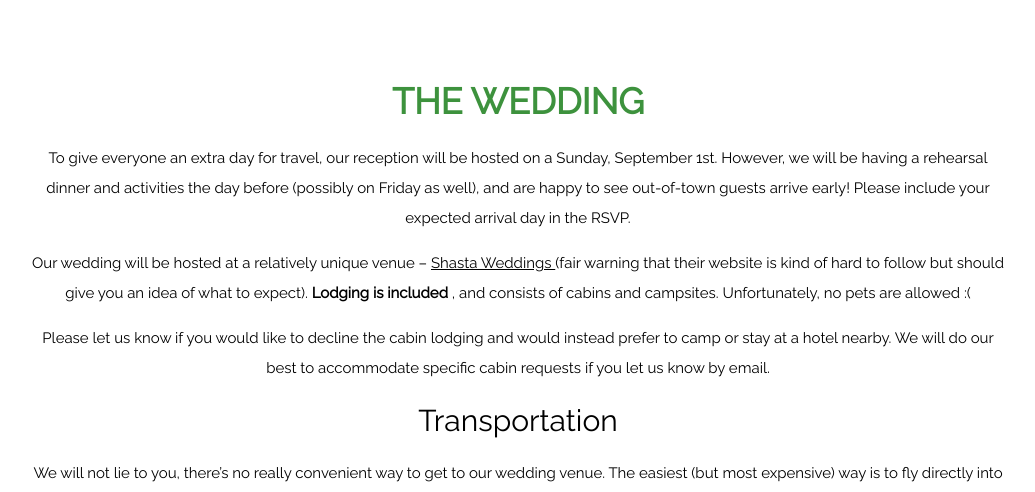
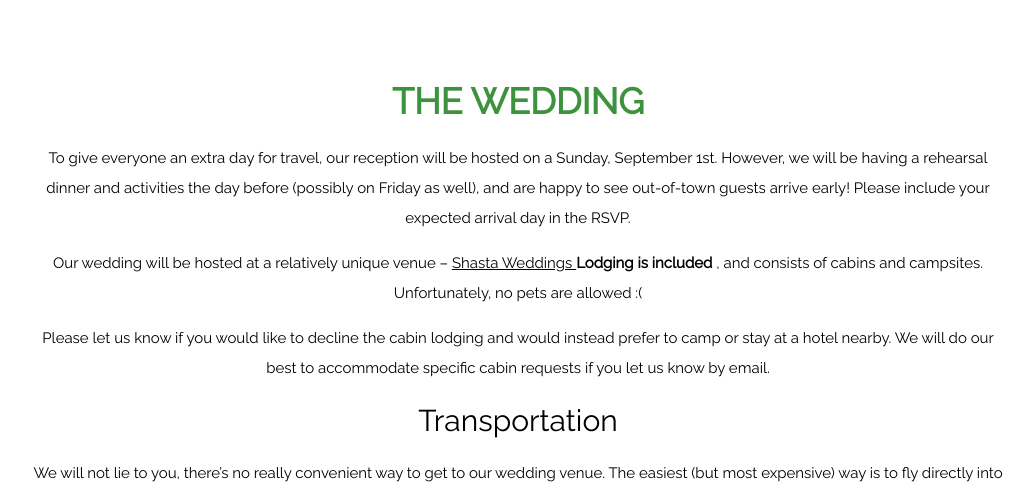
Before and after one commit to pzhokhov/bearandlazzerfair, a Flask app: page /wedding in a window 1280 px wide. Shown: the part 800-1292 px from the top of the page, without its empty margins (122-1157 px from the left). Run offline with Flask 2, Linux system fonts and the light colour scheme; parts of the project's set-up code (start-up, migrations or seed data) failed here and were passed over.

Commit message:
margins and some minor text changes

```diff
--- a/templates/rsvp.j2
+++ b/templates/rsvp.j2
@@ -19,7 +19,7 @@
 </div>
 
 <!-- RSVP section -->
-<div class="w3-container w3-padding-64 w3-pale-green w3-center w3-wide" id="rsvpDiv" hidden>
+<div class="w3-container w3-padding-64 w3-pale-green w3-center w3-wide" id="rsvpDiv" style="margin-bottom:50px" hidden>
   <h1>HOPE YOU CAN MAKE IT!</h1>
   <p class="w3-large">Kindly Respond By March, 2019</p>
   <p class="w3-xlarge">
--- a/templates/team.j2
+++ b/templates/team.j2
@@ -24,7 +24,7 @@
   </div>
 </div>
 
-<div class="w3-container w3-padding-64 w3-white w3-grayscale-min" id="us">
+<div class="w3-container w3-padding-64 w3-white w3-grayscale-min" id="us" style="margin-bottom:50px">
   <div class="w3-content">
     <h1 class="w3-center w3-text-emph"><b>Maid of honor: Katya</b></h1>
     <p><i>
--- a/templates/wedding.j2
+++ b/templates/wedding.j2
@@ -15,14 +15,13 @@
 </header>
 
 <!-- Wedding information -->
-<div class="w3-container w3-padding-64 w3-white w3-grayscale-min w3-center" id="wedding">
+<div class="w3-container w3-padding-64 w3-white w3-grayscale-min w3-center" id="wedding" style="margin-bottom:50px">
   <div class="w3-content">
     <h1 class="w3-text-emph"><b>THE WEDDING</b></h1>
 
 		<p> To give everyone an extra day for travel, our reception will be hosted on a Sunday, September 1st. However, we will be having a rehearsal dinner and activities the day before (possibly on Friday as well), and are happy to see out-of-town guests arrive early! Please include your expected arrival day in the RSVP. </p>
-		<p> Our wedding will be hosted at a relatively unique venue – <a href = https://shastaweddings.com/sw_cabins.html>
-		Shasta Weddings  </a>
-		(fair warning that their website is kind of hard to follow but should give you an idea of what to expect). <b> Lodging is included </b>, and consists of cabins and campsites. Unfortunately, no pets are allowed :(
+		<p> Our wedding will be hosted at a relatively unique venue – <a href = https://shastaweddings.com/sw_cabins.html> Shasta Weddings  </a>
+		<b> Lodging is included </b>, and consists of cabins and campsites. Unfortunately, no pets are allowed :(
 		</p>
 		<p>Please let us know if you would like to decline the cabin lodging and would instead
 		prefer to camp or stay at a hotel nearby. We will do our best to accommodate specific cabin requests
```
